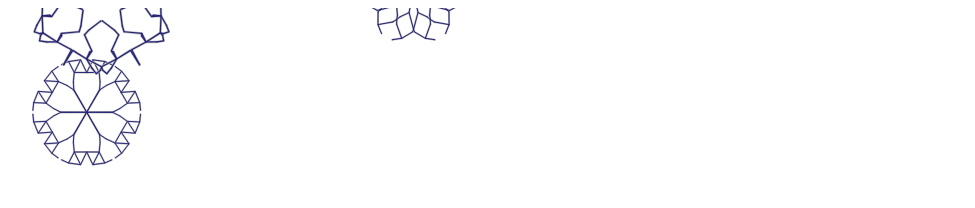
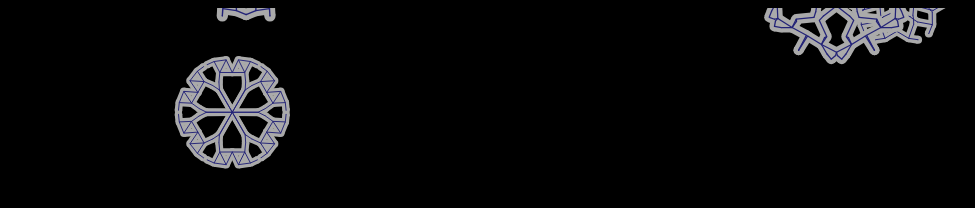
Before and after one commit to jpardey/christmas-2017, a plain HTML site: page snowflake.html in a window 1280 px wide. Shown: the whole page, without its empty margins (5-980 px from the left). Drawn offline with Linux system fonts and the light colour scheme.

Commit message:
Hey this is cool

```diff
--- a/snowflake.html
+++ b/snowflake.html
@@ -3,8 +3,10 @@
 <head>
 <title>Circumcircle test</title>
 </head>
-<body>
-<canvas height=512 width=512 id=dotdemo> </canvas>
+<body style="background: #000;">
+<center>
+<canvas height=512 width=1024 id=dotdemo> </canvas>
+</center>
 <p>
 <div style="display:block; height:20; width:100;" id=indicator></div>
 <script src="snowflake.js"></script>
--- a/snowflake.js
+++ b/snowflake.js
@@ -290,9 +290,9 @@ var testDraw = function(t, edgeList, offset_x, offset_y, size) {
     var e;
     for (pass = 0; pass<2; ++pass) {
         if (!pass) {
-            ctx.lineWidth = size/32;
-            ctx.strokeStyle = "#BBBBBB";
-            ctx.fillStyle = "#BBBBBB";
+            ctx.lineWidth = size/8;
+            ctx.strokeStyle = "#AAAAAA";
+            ctx.fillStyle = "#AAAAAA";
         }
         else {
             ctx.lineWidth = size/64;
@@ -469,7 +469,7 @@ var animLoop = function() {
         var newFlakeEdges = pickFlakeEdges(newFlake);
         for (i=0; i<5; ++i) {
             if (!flakes[i]) {
-                flakes[i] = [newFlake, newFlakeEdges, Math.random()*512, -100, Math.random()+0.5];
+                flakes[i] = [newFlake, newFlakeEdges, Math.random()*1024, -100, Math.random()+0.5, Math.random()];
                 flakeCount++;
                 break;
             }
@@ -498,10 +498,10 @@ var animLoop = function() {
             }
             testDraw(flakes[i][0], flakes[i][1], flakes[i][2], flakes[i][3], size);
 
-            flakes[i][2] += (Math.random()-0.5)*size/128;
+            flakes[i][2] += (Math.random()-flakes[i][5])*size/128;
             flakes[i][3] += size/128*flakes[i][4];
 
-            if (flakes[i][2] < -size - 50 || flakes[i][2] >512 + size + 50 || flakes[i][3] > 512 + size) {
+            if (flakes[i][2] < -size - 50 || flakes[i][2] >1024 + size + 50 || flakes[i][3] > 512 + size) {
                 flakes[i] = null;
                 flakeCount--;
             }
```
Also changed, not shown: 1 other file.
